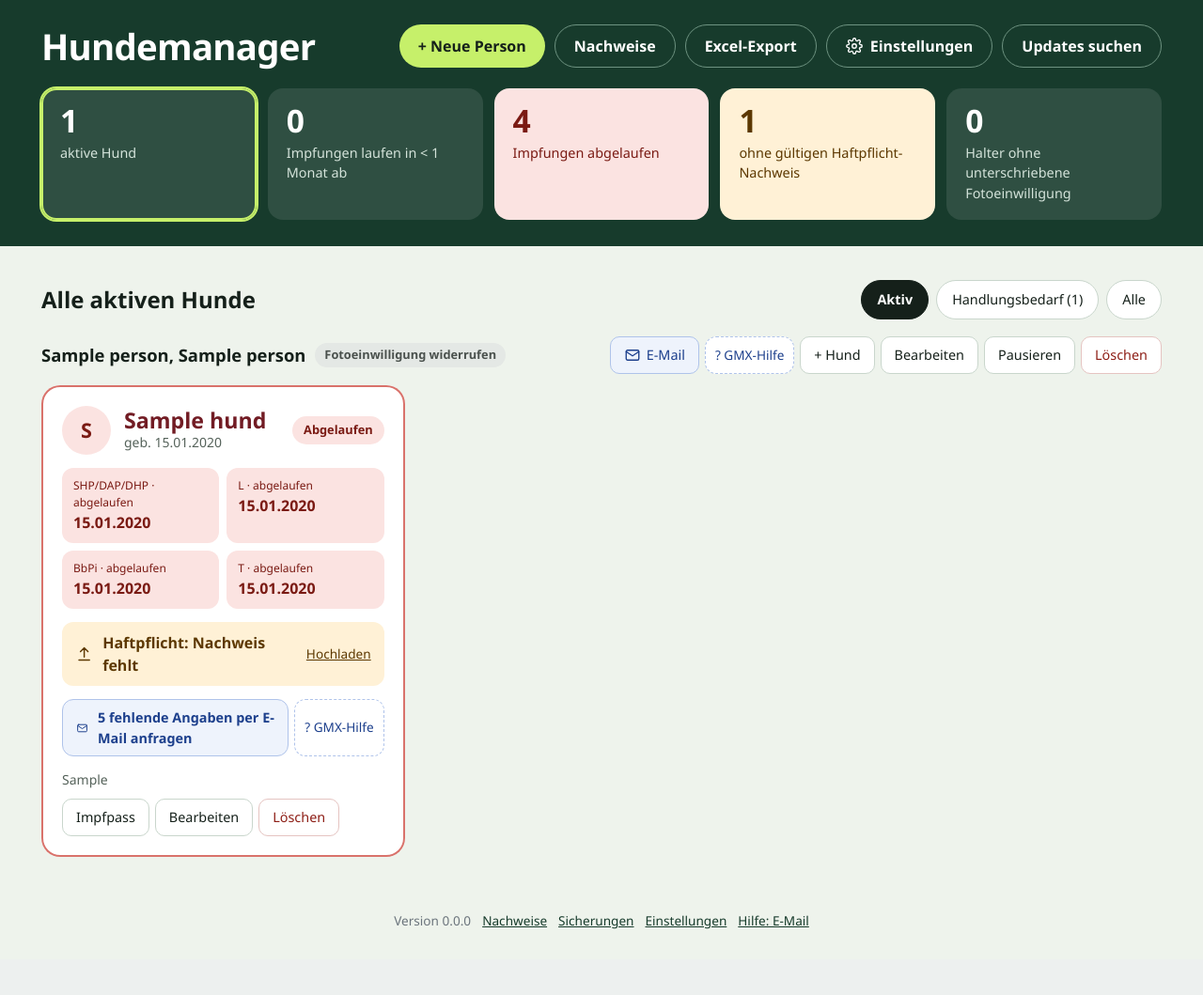
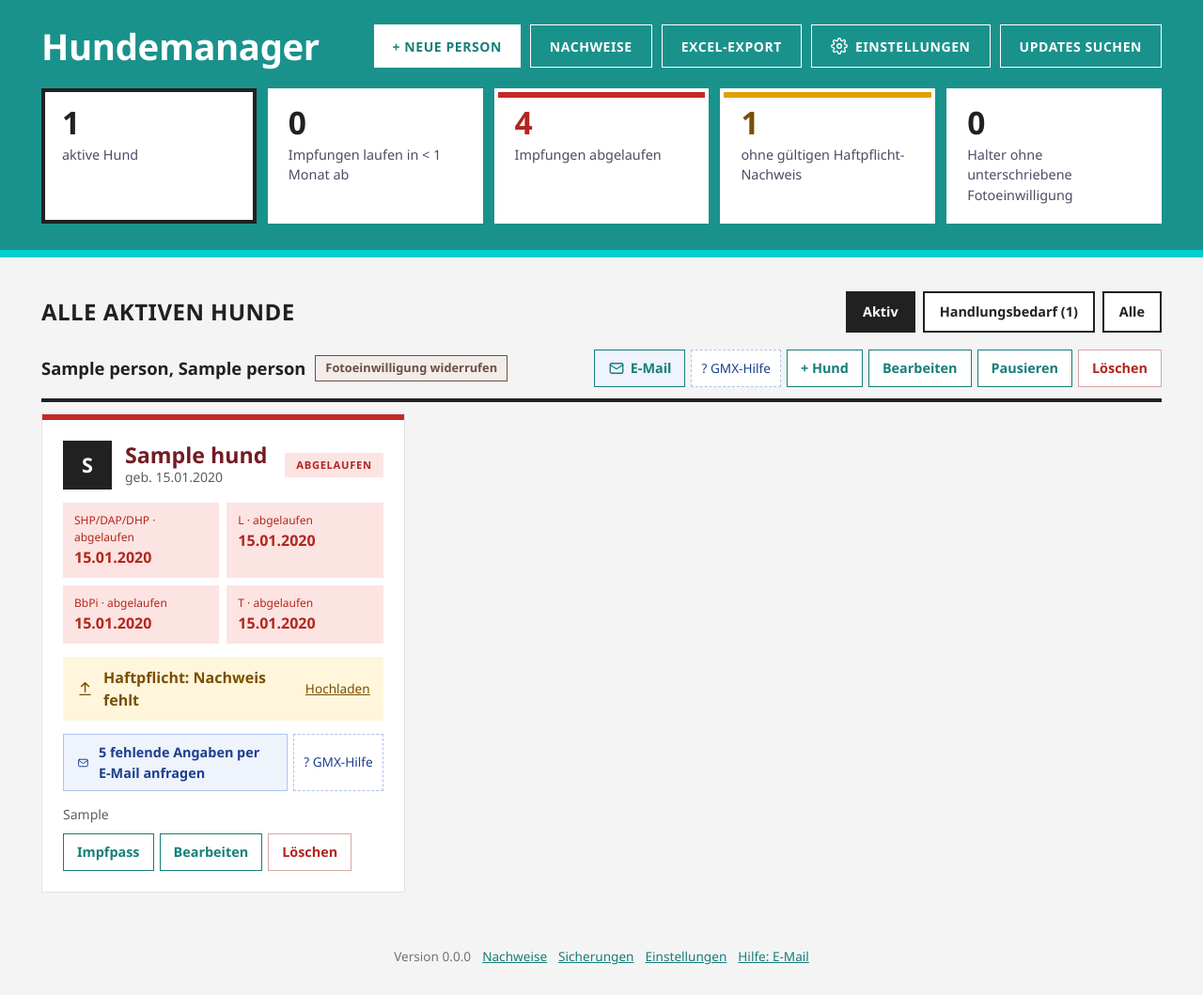
Before and after one commit to kai-osthoff/hundemanager, a Flask app: page / in a window 1280 px wide. Shown: the whole page at 94% size. Before the commit the page ends 989 px from the top, so only its background shows below. Run offline with Flask 3, Linux system fonts and the light colour scheme; tables that the repository leaves empty hold one stand-in row (values such as "Sample post").

Commit message:
Farbschema in den Einstellungen wählbar: neues Standard-Schema „Türkis“
Türkis übernimmt Farben und Formen von hsv-grossbottwar.de (Petrol, Türkis-Streifen,
Anthrazit, eckige Kanten, Poppins falls installiert). Das bisherige Aussehen bleibt als
„Grün (bisher)“ wählbar. Umgesetzt mit data-theme am <html> und einem eigenen Stilblock,
ohne Tailwind/CDN, damit die App offline und ohne Build-Schritt läuft.

Co-Authored-By: Claude Opus 5.5 (1M context) <noreply@anthropic.com>

```diff
--- a/CLAUDE.md
+++ b/CLAUDE.md
@@ -182,6 +182,11 @@ Programm passiert erst nach einer geprüften Sicherung.**
   `EINSTELLUNGEN` (app.py). Leerer/Standardwert wird nicht gespeichert. Bearbeitet wird im
   Einstellungsdialog (`<dialog>` im Kopf jeder Seite), `/einstellungen` ist die Rückfallseite.
   Der Formular-Link (`fotoeinwilligung_link`) muss mit http(s):// beginnen.
+- Farbschema (`theme`, Art `auswahl`): Standard „Türkis“ (Farben/Formen von hsv-grossbottwar.de),
+  wählbar „Grün (bisher)“. `base.html` setzt `<html data-theme="…">`; der Grundstil dort ist Grün,
+  `_theme_tuerkis.html` legt Türkis per `[data-theme="tuerkis"]` darüber. Kein Tailwind/CDN:
+  die App läuft offline, ohne Build-Schritt. Schrift Poppins nur, wenn installiert (sonst
+  Century Gothic/Segoe UI). Neues Schema = Eintrag in `optionen` + eigene Stil-Datei.
 
 ## Releases
 
--- a/app.py
+++ b/app.py
@@ -253,6 +253,13 @@ EINSTELLUNGEN = {
                  'hier den neuen Link eintragen.',
         'standard': 'https://www.hsv-grossbottwar.de/wp-content/uploads/2026/02/Einwilligung_Fotoaufnahmen_wolf.pdf',
         'art': 'url',
+    },
+    'theme': {
+        'name': 'Farbschema',
+        'hilfe': 'Wie der Hundemanager aussieht. Die Daten bleiben gleich.',
+        'standard': 'tuerkis',
+        'art': 'auswahl',
+        'optionen': {'tuerkis': 'Türkis', 'gruen': 'Grün (bisher)'},
     },
 }
 
@@ -1040,6 +1047,8 @@ def _einstellung_pruefen(schluessel, wert):
             not re.fullmatch(r'https?://[^\s/]+\.[^\s/]+(/\S*)?', wert):
         return f'{EINSTELLUNGEN[schluessel]["name"]}: bitte eine vollständige Adresse ' \
                f'eingeben, die mit https:// beginnt.'
+    if EINSTELLUNGEN[schluessel]['art'] == 'auswahl' and wert and wert not in EINSTELLUNGEN[schluessel]['optionen']:
+        return f'{EINSTELLUNGEN[schluessel]["name"]}: bitte einen Eintrag aus der Liste wählen.'
     return None
 
 
--- a/templates/_einstellungen_formular.html
+++ b/templates/_einstellungen_formular.html
@@ -4,10 +4,19 @@
     {% for schluessel, info in einstellungen_info.items() %}
     <div class="form-group">
         <label for="einstellung-{{ schluessel }}">{{ info.name }}</label>
+        {% if info.art == 'auswahl' %}
+        <select id="einstellung-{{ schluessel }}" name="{{ schluessel }}">
+            {% for wert, text in info.optionen.items() %}
+            <option value="{{ wert }}"{% if wert == (werte[schluessel] or info.standard) %} selected{% endif %}>{{ text }}</option>
+            {% endfor %}
+        </select>
+        <small>{{ info.hilfe }}</small>
+        {% else %}
         <input type="{{ info.art }}" id="einstellung-{{ schluessel }}" name="{{ schluessel }}"
                value="{{ werte[schluessel] or '' }}" placeholder="{{ info.standard }}" autocomplete="off">
         <small>{{ info.hilfe }}
             {% if werte[schluessel] %}<a href="{{ werte[schluessel] }}" target="_blank" rel="noopener">Link prüfen ↗</a>{% endif %}</small>
+        {% endif %}
     </div>
     {% endfor %}
     <div class="dialog-aktionen">
--- /dev/null
+++ b/templates/_theme_tuerkis.html
@@ -0,0 +1,102 @@
+{# Farbschema "Türkis" (Standard) - Farben und Formen angelehnt an hsv-grossbottwar.de:
+   Petrol, Türkis-Streifen, Anthrazit, eckige Kanten. Liegt über dem Grundstil in base.html
+   (= "Grün (bisher)") und greift nur bei <html data-theme="tuerkis">. #}
+<style>
+    [data-theme="tuerkis"] * { border-radius: 0 !important; }  /* eckig, auch in Seiten-eigenen Stilen */
+    [data-theme="tuerkis"] body {
+        font-family: 'Poppins', 'Century Gothic', 'Segoe UI Variable Text', 'Segoe UI', system-ui, sans-serif;
+        background-color: #F4F4F4;
+        color: #212121;
+    }
+    [data-theme="tuerkis"] button,
+    [data-theme="tuerkis"] input,
+    [data-theme="tuerkis"] select,
+    [data-theme="tuerkis"] textarea { font-family: inherit; }
+    /* :where() hält die Spezifität so niedrig wie "a" im Grundstil - Knöpfe behalten ihre Farbe */
+    :where([data-theme="tuerkis"]) a { color: #167E79; }
+    :where([data-theme="tuerkis"]) a:hover { color: #0F5E5A; }
+    [data-theme="tuerkis"] header { background: #1A928C; border-bottom: 8px solid #00CDCD; }
+    [data-theme="tuerkis"] header h1,
+    [data-theme="tuerkis"] .kennzahl strong,
+    [data-theme="tuerkis"] .leiste h2,
+    [data-theme="tuerkis"] .hund-name h4 { font-family: inherit; }
+    [data-theme="tuerkis"] header h1 { font-weight: 700; letter-spacing: -0.01em; }
+    [data-theme="tuerkis"] .update-kopf summary { color: #FFFFFF; }
+
+    /* Knöpfe: weiß oder Umriss im Kopf, schwarz zum Speichern, Petrol-Umriss in Karten */
+    [data-theme="tuerkis"] .btn-rund,
+    [data-theme="tuerkis"] .btn { font-weight: 700; letter-spacing: 0.04em; text-transform: uppercase; font-size: 0.875rem; }
+    [data-theme="tuerkis"] .btn-hell { background: #FFFFFF; color: #167E79; }
+    [data-theme="tuerkis"] .btn-hell:hover { background: #E6F7F6; color: #0F5E5A; }
+    [data-theme="tuerkis"] .btn-umriss { border: 1px solid #FFFFFF; color: #FFFFFF; font-weight: 700; }
+    [data-theme="tuerkis"] .btn-umriss:hover { background: rgba(255, 255, 255, 0.12); color: #FFFFFF; }
+    [data-theme="tuerkis"] .btn-primary { background: #212121; }
+    [data-theme="tuerkis"] .btn-primary:hover { background: #000000; }
+    [data-theme="tuerkis"] .knopf { border-color: #167E79; color: #167E79; font-weight: 600; }
+    [data-theme="tuerkis"] .knopf:hover { background: #167E79; color: #FFFFFF; }
+    [data-theme="tuerkis"] .knopf-gefahr { color: #B3261E; border-color: #D9A6A2; }
+    [data-theme="tuerkis"] .knopf-gefahr:hover { background: #B3261E; border-color: #B3261E; color: #FFFFFF; }
+    [data-theme="tuerkis"] .link-button { color: #167E79; }
+
+    /* Kennzahl-Kacheln: weiß mit 4-px-Rahmen, Warnungen mit Streifen oben */
+    [data-theme="tuerkis"] .kennzahl { background: #FFFFFF; color: #4E4B66; }
+    [data-theme="tuerkis"] .kennzahl strong { color: #212121; font-weight: 700; }
+    [data-theme="tuerkis"] a.kennzahl { border: 4px solid #FFFFFF; }
+    [data-theme="tuerkis"] a.kennzahl:hover { border-color: #00CDCD; }
+    [data-theme="tuerkis"] a.kennzahl[aria-current] { border-color: #212121; box-shadow: none; }
+    [data-theme="tuerkis"] .kennzahl-warn { box-shadow: inset 0 6px 0 #E0A100; }
+    [data-theme="tuerkis"] .kennzahl-warn strong { color: #7A4F00; }
+    [data-theme="tuerkis"] .kennzahl-alarm { box-shadow: inset 0 6px 0 #C62828; }
+    [data-theme="tuerkis"] .kennzahl-alarm strong { color: #B3261E; }
+    [data-theme="tuerkis"] .filter-aus { color: #167E79; }
+
+    [data-theme="tuerkis"] .leiste h2 { text-transform: uppercase; letter-spacing: 0.02em; }
+    [data-theme="tuerkis"] .filter a { border: 2px solid #212121; color: #212121; font-weight: 600; }
+    [data-theme="tuerkis"] .filter a:hover { background: #EBEBEB; }
+    [data-theme="tuerkis"] .filter a[aria-current="page"] { background: #212121; color: #FFFFFF; }
+    [data-theme="tuerkis"] .halter-kopf { padding-bottom: 12px; border-bottom: 4px solid #212121; }
+
+    /* Etiketten und Status: Olivgrün und Braun aus der Vereinspalette, dazu Bernstein und Rot */
+    [data-theme="tuerkis"] .etikett { background: #EEF3EA; color: #4F6B42; border: 1px solid currentColor; }
+    [data-theme="tuerkis"] .etikett-grau { background: #F3EDEA; color: #6E4E45; }
+    [data-theme="tuerkis"] .etikett-warn { background: #FFF6DB; color: #7A4F00; }
+    [data-theme="tuerkis"] .etikett-alarm { background: #FCE4E2; color: #B3261E; }
+
+    [data-theme="tuerkis"] .hund-karte { border: 1px solid #E2E2E2; box-shadow: inset 0 6px 0 #759465; padding-top: 28px; }
+    [data-theme="tuerkis"] .hund-karte.status-bald { box-shadow: inset 0 6px 0 #E0A100; }
+    [data-theme="tuerkis"] .hund-karte.status-abgelaufen { box-shadow: inset 0 6px 0 #C62828; }
+    [data-theme="tuerkis"] .hund-karte.status-unvollstaendig { box-shadow: inset 0 6px 0 #846157; }
+    [data-theme="tuerkis"] .avatar,
+    [data-theme="tuerkis"] .status-bald .avatar,
+    [data-theme="tuerkis"] .status-abgelaufen .avatar,
+    [data-theme="tuerkis"] .status-unvollstaendig .avatar { background: #212121; color: #FFFFFF; font-weight: 700; }
+    [data-theme="tuerkis"] .hund-name h4 { font-weight: 700; }
+    [data-theme="tuerkis"] .gesamt { text-transform: uppercase; letter-spacing: 0.06em; font-size: 0.7rem; }
+    [data-theme="tuerkis"] .gesamt-ok { background: #EEF3EA; color: #4F6B42; }
+    [data-theme="tuerkis"] .gesamt-bald { background: #FFF6DB; color: #7A4F00; }
+    [data-theme="tuerkis"] .gesamt-abgelaufen { background: #FCE4E2; color: #B3261E; }
+    [data-theme="tuerkis"] .gesamt-unvollstaendig { background: #F3EDEA; color: #6E4E45; }
+    [data-theme="tuerkis"] .impf { background: #F4F4F4; }
+    [data-theme="tuerkis"] .impf dt { color: #4E4B66; }
+    [data-theme="tuerkis"] .impf dd { color: #4F6B42; }
+    [data-theme="tuerkis"] .impf-bald { background: #FFF6DB; }
+    [data-theme="tuerkis"] .impf-bald dt, [data-theme="tuerkis"] .impf-bald dd { color: #7A4F00; }
+    [data-theme="tuerkis"] .impf-abgelaufen { background: #FCE4E2; }
+    [data-theme="tuerkis"] .impf-abgelaufen dt, [data-theme="tuerkis"] .impf-abgelaufen dd { color: #B3261E; }
+    [data-theme="tuerkis"] .impf-keine-angabe dd { color: #6E4E45; }
+    [data-theme="tuerkis"] .haft-zeile { background: #EEF3EA; color: #4F6B42; }
+    [data-theme="tuerkis"] .haft-bald,
+    [data-theme="tuerkis"] .haft-ohne-nachweis { background: #FFF6DB; color: #7A4F00; }
+    [data-theme="tuerkis"] .haft-abgelaufen,
+    [data-theme="tuerkis"] .haft-keine-angabe { background: #FCE4E2; color: #B3261E; }
+
+    /* Flächen: weiß mit feiner Linie statt Schatten */
+    [data-theme="tuerkis"] .table-container,
+    [data-theme="tuerkis"] .form-container,
+    [data-theme="tuerkis"] .legende { box-shadow: none; border: 1px solid #E2E2E2; }
+    [data-theme="tuerkis"] .form-group input:focus,
+    [data-theme="tuerkis"] .form-group select:focus,
+    [data-theme="tuerkis"] .form-group textarea:focus { border-color: #167E79; box-shadow: 0 0 0 3px rgba(26, 146, 140, 0.2); }
+    [data-theme="tuerkis"] .einstellungen-dialog { color: #212121; border-top: 8px solid #1A928C; }
+    [data-theme="tuerkis"] .einstellungen-dialog::backdrop { background: rgba(33, 33, 33, 0.6); }
+</style>
--- a/templates/base.html
+++ b/templates/base.html
@@ -1,6 +1,6 @@
 <!-- templates/base.html -->
 <!DOCTYPE html>
-<html lang="de">
+<html lang="de" data-theme="{{ einstellungen_werte.theme }}">
 <head>
     <meta charset="UTF-8">
     <meta name="viewport" content="width=device-width, initial-scale=1.0">
@@ -779,6 +779,7 @@
         .einstellungen-dialog input[type=url] { width: 100%; }
         .dialog-aktionen { display: flex; gap: 10px; flex-wrap: wrap; justify-content: flex-end; margin-top: 20px; }
     </style>
+    {% include '_theme_tuerkis.html' %}
 </head>
 <body>
     <header>
```
Also changed, not shown: tests/test_hundemanager.py (+33 -0 lines).
